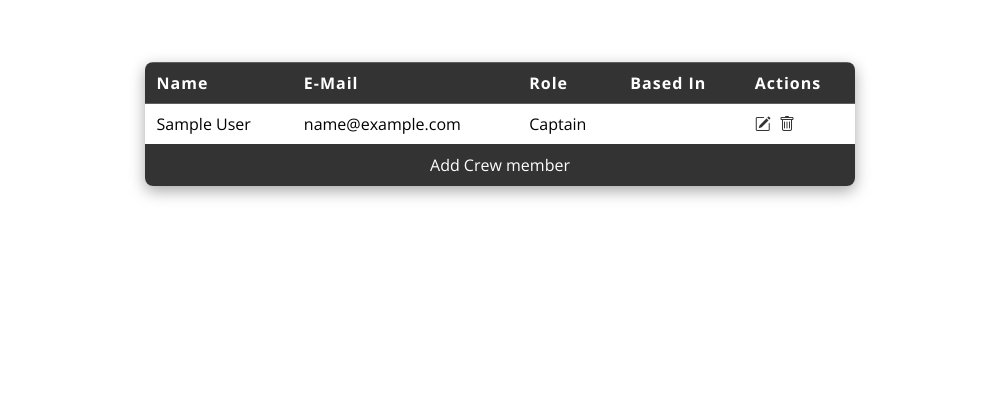
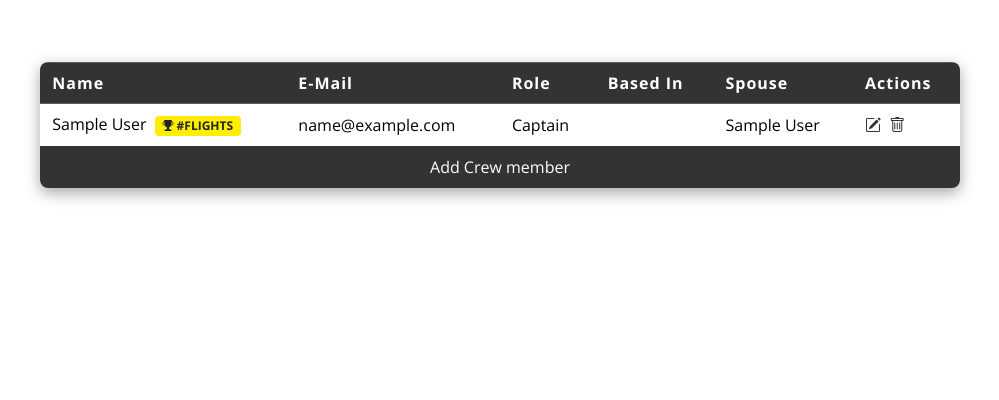
Before and after one commit to adavidho/FlightX_Database_App, a Django app: page /employees/ in a window 1280 px wide. Shown: the part 61-461 px from the top of the page, without its empty margins (140-1139 px from the left). Run offline with Django 4.2, Linux system fonts and the light colour scheme; tables that the repository leaves empty hold one stand-in row (Sample ...).

Commit message:
Hää what?

```diff
--- a/airlinex/templates/airlinex/employee_list.html
+++ b/airlinex/templates/airlinex/employee_list.html
@@ -10,14 +10,19 @@
             <th>E-Mail</th>
             <th>Role</th>
             <th>Based In</th>
+            <th>Spouse</th>
             <th>Actions</th>
         </tr>
         {% for employee in object_list %}
         <tr>
-            <td>{{ employee.first_name }} {{ employee.last_name }}</td>
+            <td>{{ employee.first_name }} {{ employee.last_name }}
+                {% if top_hours_pilot_id and top_hours_pilot_id == employee.id %}<span class="badge"><i class="bi bi-trophy-fill"></i> AIRTIME</span>{% endif %}
+                {% if top_flights_pilot_id and top_flights_pilot_id == employee.id %}<span class="badge"><i class="bi bi-trophy-fill"></i> #FLIGHTS</span>{% endif %}
+            </td>
             <td>{{ employee.email }}</td>
             <td>{{ employee.get_role_display }}</td>
             <td>{{ employee.based_in.name }}</td>
+            <td>{% if employee.spouse %}{{ employee.spouse.first_name }} {{ employee.spouse.last_name }}{% else %} - {% endif %}</td>
             <td>
                 <a href="{% url 'UpdateEmployees' employee.id %}"><i class="bi bi-pencil-square"></i></a>
                 <a href="{% url 'DeleteEmployees' employee.id %}"><i class="bi bi-trash"></i></a>
--- a/airlinex/templates/airlinex/passenger_list.html
+++ b/airlinex/templates/airlinex/passenger_list.html
@@ -14,7 +14,9 @@
         </tr>
         {% for passenger in object_list %}
         <tr>
-            <td>{{ passenger.first_name }} {{ passenger.last_name }}</td>
+            <td>{{ passenger.first_name }} {{ passenger.last_name }}
+                {% if all_time_passenger_id and all_time_passenger_id == passenger.id %}<span class="badge"><i class="bi bi-trophy-fill"></i> ALL TIME PASSENGER</span>{% endif %}
+            </td>
             <td>{{ passenger.get_status_display }}</td>
             <td>{{ passenger.notes }}</td>
             <td>
--- a/airlinex/views.py
+++ b/airlinex/views.py
@@ -120,6 +120,49 @@ class BookingDeleteView(DeleteView):
 class EmployeeListView(ListView):
     model = Employee
 
+    def get_context_data(self, **kwargs):
+        "Extend the context for template rendering to incorporate additional info using advanced SQL queries."
+
+        context = super().get_context_data(**kwargs)
+
+        # In comparison with the documentation, we added the id here as required for handling with Django
+        top_hours_pilot_query = """
+        SELECT e.id, e.first_name, e.last_name, SUM(EXTRACT(epoch FROM (f.arrival_time - f.departure_time)) / 3600.0) AS total_hours
+        FROM airlinex_employee e
+        JOIN airlinex_assignment a ON a.employee_id = e.id
+        JOIN airlinex_flight f ON f.number = a.flight_id
+        WHERE e.role = 'C'
+        GROUP BY e.id
+        ORDER BY total_hours DESC
+        LIMIT 1;
+        """
+
+        try:
+            top_hours_pilot = list(Employee.objects.raw(top_hours_pilot_query))
+            context['top_hours_pilot_id'] = top_hours_pilot[0].id
+        except Exception:
+            # Django will throw an error if there are not captains, so the query does not return anything
+            pass
+
+
+        top_flights_pilot_query = """
+        SELECT e.id, (e.first_name ||' '|| e.last_name) as "Name",
+        (SELECT COUNT(a2.id) FROM airlinex_assignment a2 WHERE a2.employee_id = e.id) as "Number of flights"
+        FROM airlinex_employee as e
+        WHERE e.role IN ('C', 'FO', 'SO')
+        ORDER BY "Number of flights" DESC
+        LIMIT 1;
+        """
+
+        try:
+            top_flights_pilot = list(Employee.objects.raw(top_flights_pilot_query))
+            context['top_flights_pilot_id'] = top_flights_pilot[0].id
+        except Exception:
+            # Django will throw an error if there are not captains, so the query does not return anything
+            pass
+
+        return context
+
 
 class EmployeeCreateView(CreateView):
     model = Employee
@@ -127,6 +170,8 @@ class EmployeeCreateView(CreateView):
     success_url = reverse_lazy('Employees')
 
     def form_valid(self, form):
+        "Extend form validation to handle employee spouse attribute on creation."
+
         response = super().form_valid(form)
 
         # If the employee has a spouse and the spouse has a different spouse, update the spouse's spouse field
@@ -150,6 +195,8 @@ class EmployeeUpdateView(UpdateView):
         return kwargs
 
     def form_valid(self, form):
+        "Extend employee form validation to handle updates of the spouse attribute."
+
         response = super().form_valid(form)
 
         # In case the spouse is updated to a new one, we want to remove the currently employee from the former spouse first.
@@ -207,6 +254,39 @@ class FlightsDeleteView(DeleteView):
 class PassengerListView(ListView):
     model = Passenger
 
+    def get_context_data(self, **kwargs):
+        "Extend the context for template rendering to incorporate additional info using advanced SQL queries."
+
+        context = super().get_context_data(**kwargs)
+
+        # In comparison with the documentation, we added the id here as required for handling with Django
+        all_time_passenger_query = """
+        SELECT distinct p.id, p.first_name, p.last_name
+        FROM airlinex_booking b
+        INNER JOIN airlinex_passenger p ON b.passenger_id = p.id
+        WHERE p.status = 'P'
+        AND NOT EXISTS (
+            SELECT 1
+            FROM airlinex_flight f
+            WHERE NOT EXISTS (
+                SELECT 1
+                FROM airlinex_booking b2
+                WHERE b2.flight_id = f.number
+                AND b2.passenger_id = p.id
+            )
+        );
+        """
+
+        try:
+            all_time_passenger = list(Passenger.objects.raw(all_time_passenger_query))
+            context['all_time_passenger_id'] = all_time_passenger[0].id
+        except Exception:
+            # Django will throw an error if there are not passengers booked on all flights, so the query does not return anything.
+            pass
+
+
+        return context
+
 
 class PassengerCreateView(CreateView):
     model = Passenger
--- a/static/style.css
+++ b/static/style.css
@@ -210,6 +210,27 @@ table tr:first-child {
     cursor: pointer;
 }
 
+/* CSS for employee ListView badges */
+.badge {
+    display: inline-block;
+    padding: .35em .65em;
+    font-size: .75em;
+    font-weight: 700;
+    line-height: 1;
+    color: #212529;
+    background-color: var(--corporate-yellow);
+    text-align: center;
+    white-space: nowrap;
+    vertical-align: baseline;
+    border-radius: .25rem;
+    margin-left: 4px;
+    margin-right: -4px;
+}
+.badge i.bi {
+    font-size: 11px;
+    padding-right: 0px;
+    color: #212529;
+}
 
 .airport-detail-content-container {
     display: flex;
```
Also changed, not shown: flightx/settings.py (+20 -6 lines).
